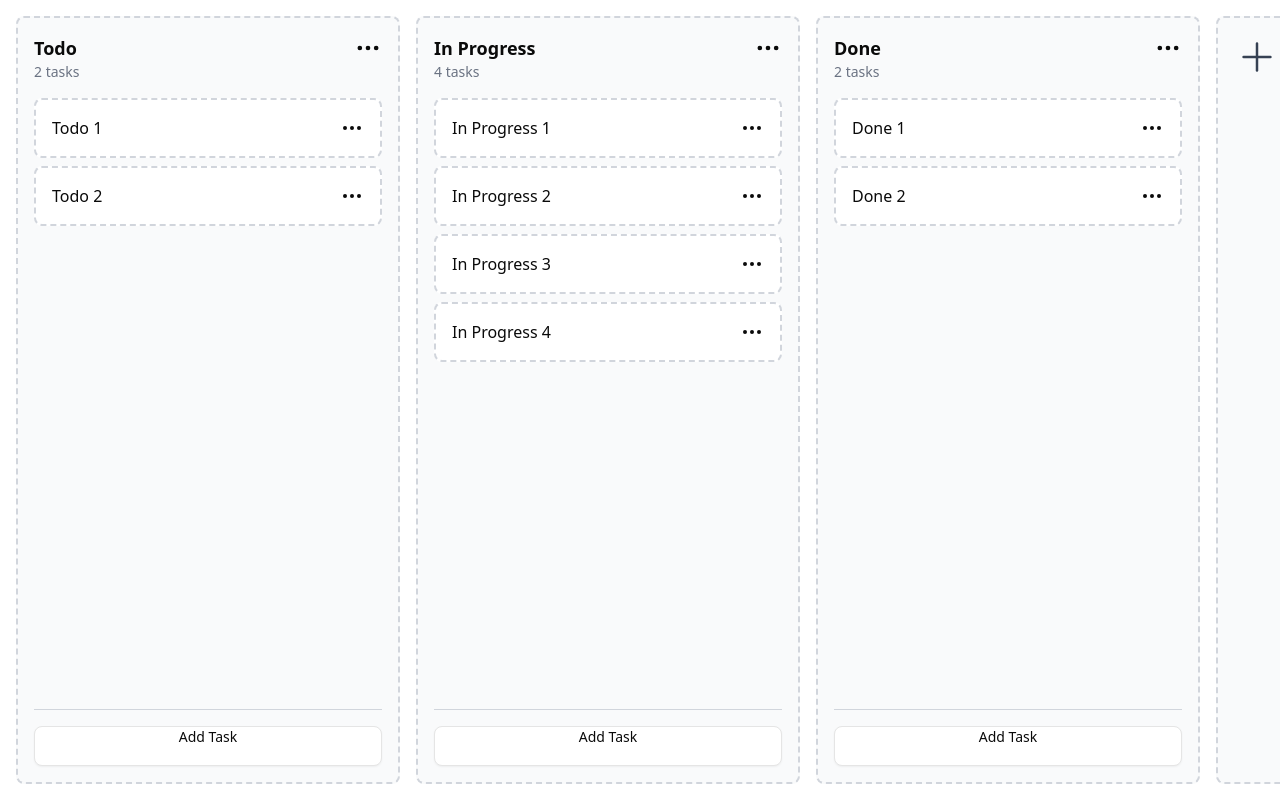
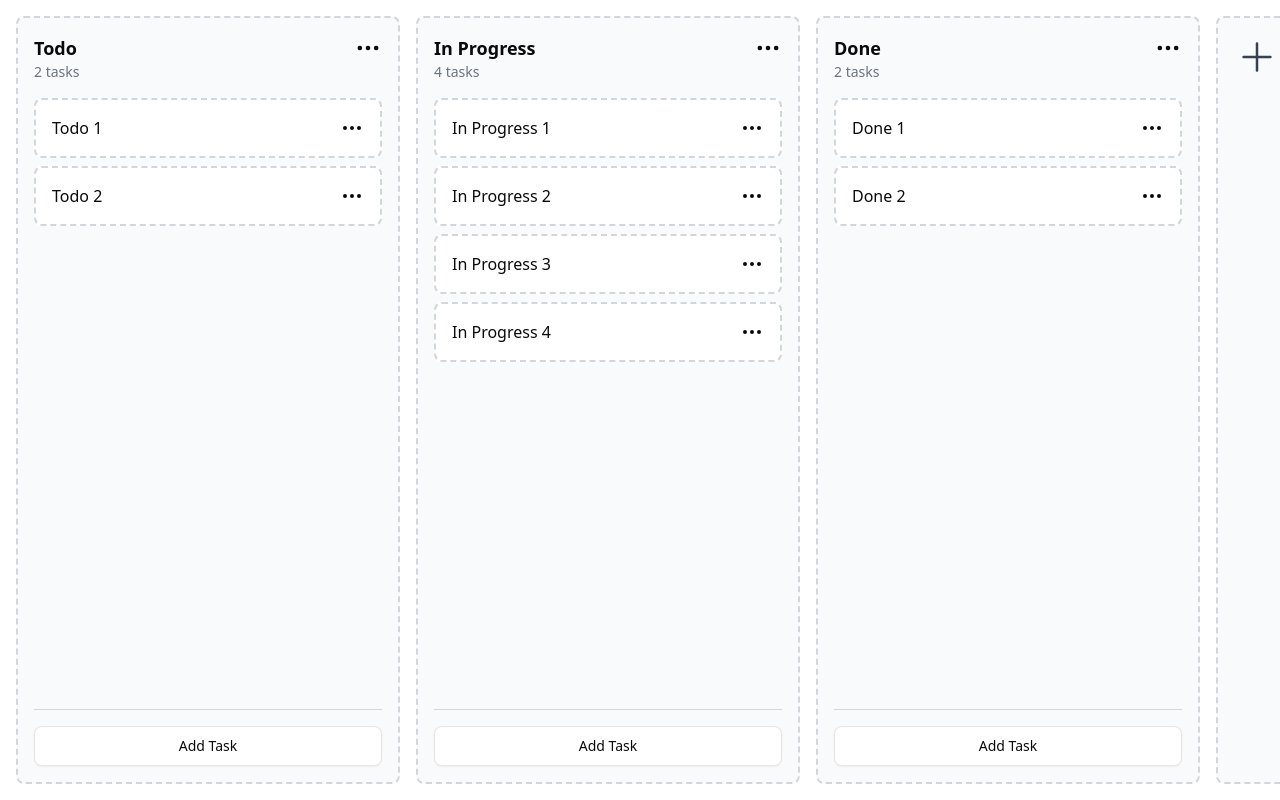
Before and after one commit to fatihsen-dev/kanban, a React (Vite) app: page / in a window 1280 px wide. Built offline with nearby package versions, Linux system fonts and the light colour scheme.

Commit message:
refactor: update button and label components to use 'items' instead of 'tasks' for improved consistency

```diff
--- a/src/components/ui/button.tsx
+++ b/src/components/ui/button.tsx
@@ -5,7 +5,7 @@
 import { cn } from "@/lib/utils";
 
 const buttonVariants = cva(
-   "inline-flex tasks-center justify-center gap-2 whitespace-nowrap rounded-md text-sm font-medium transition-all disabled:pointer-events-none disabled:opacity-50 [&_svg]:pointer-events-none [&_svg:not([class*='size-'])]:size-4 shrink-0 [&_svg]:shrink-0 outline-none focus-visible:border-ring focus-visible:ring-ring/50 focus-visible:ring-[3px] aria-invalid:ring-destructive/20 dark:aria-invalid:ring-destructive/40 aria-invalid:border-destructive cursor-pointer",
+   "inline-flex items-center justify-center gap-2 whitespace-nowrap rounded-md text-sm font-medium transition-all disabled:pointer-events-none disabled:opacity-50 [&_svg]:pointer-events-none [&_svg:not([class*='size-'])]:size-4 shrink-0 [&_svg]:shrink-0 outline-none focus-visible:border-ring focus-visible:ring-ring/50 focus-visible:ring-[3px] aria-invalid:ring-destructive/20 dark:aria-invalid:ring-destructive/40 aria-invalid:border-destructive cursor-pointer",
    {
       variants: {
          variant: {
--- a/src/components/ui/label.tsx
+++ b/src/components/ui/label.tsx
@@ -8,7 +8,7 @@
       <LabelPrimitive.Root
          data-slot='label'
          className={cn(
-            "flex tasks-center gap-2 text-sm leading-none font-medium select-none group-data-[disabled=true]:pointer-events-none group-data-[disabled=true]:opacity-50 peer-disabled:cursor-not-allowed peer-disabled:opacity-50",
+            "flex items-center gap-2 text-sm leading-none font-medium select-none group-data-[disabled=true]:pointer-events-none group-data-[disabled=true]:opacity-50 peer-disabled:cursor-not-allowed peer-disabled:opacity-50",
             className
          )}
          {...props}
```
